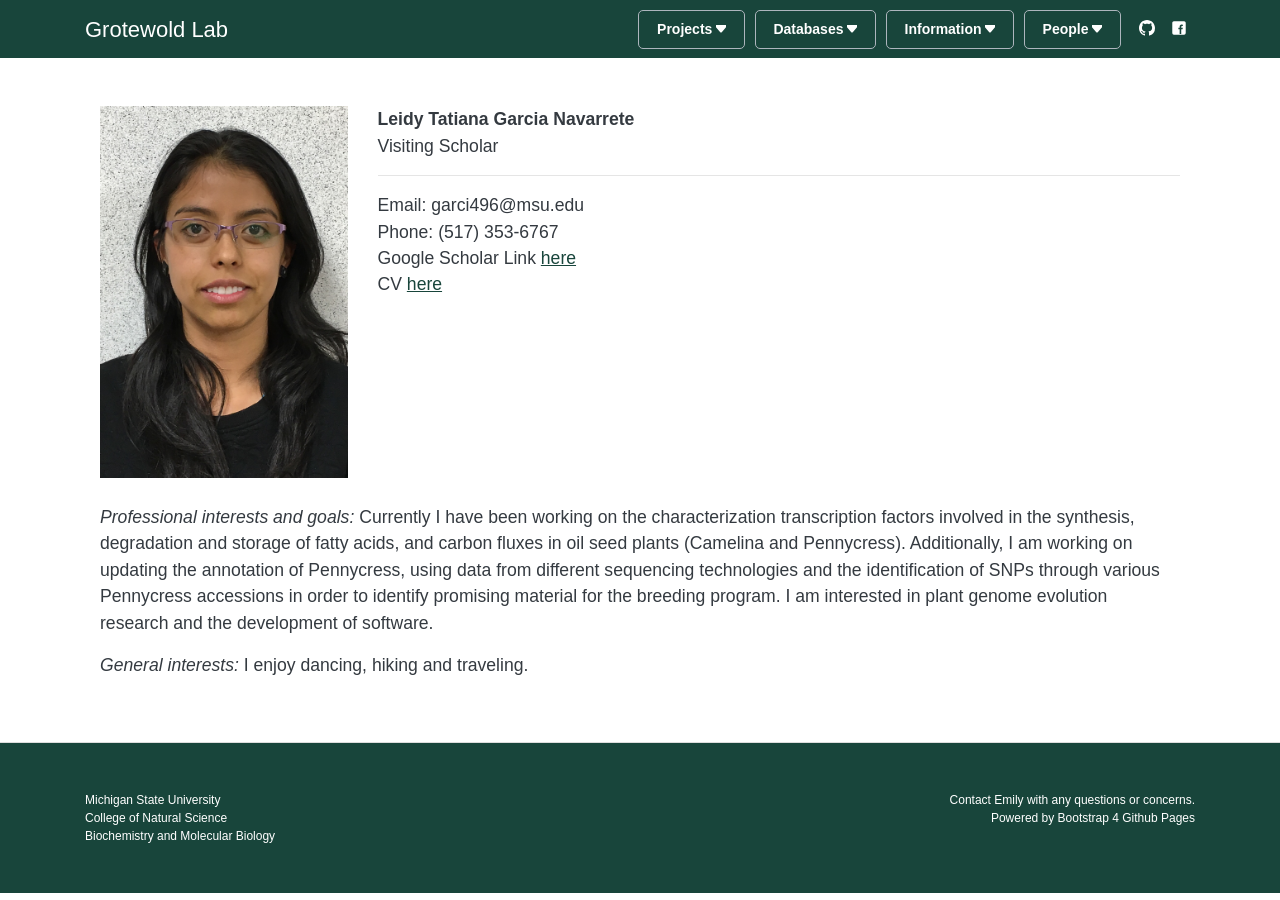
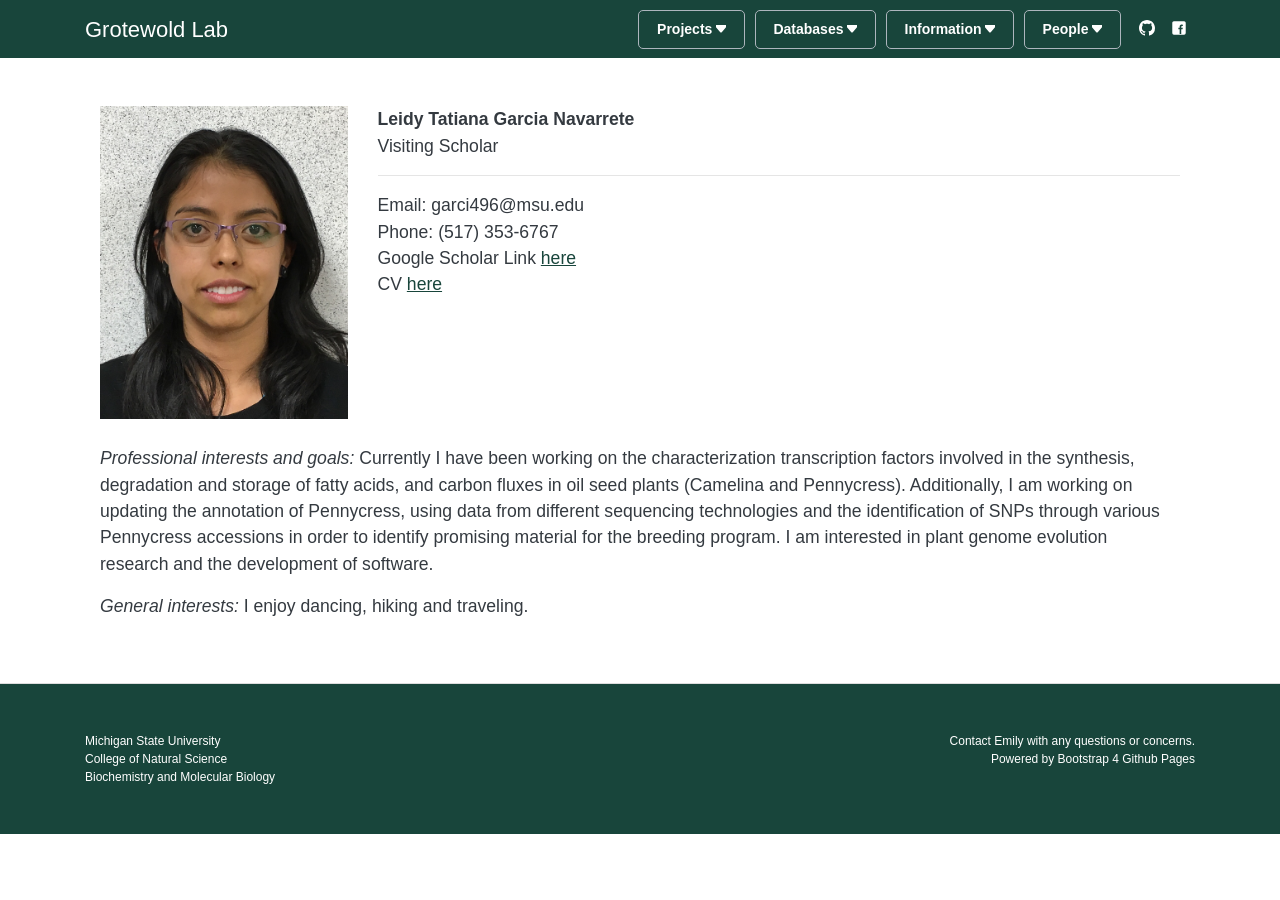
Before and after one commit to grotewold-lab/grotewold-lab.github.io, a Jekyll site: the page built from people/tatiana-garcia.md, in a window 1280 px wide. Built offline with Jekyll 4.4.1, drawn with Linux system fonts in a browser that asks for light colours.

Commit message:
Update tatiana-garcia.md

```diff
--- a/people/tatiana-garcia.md
+++ b/people/tatiana-garcia.md
@@ -3,7 +3,7 @@ layout: person
 permalink: /tatiana-garcia
 title: Leidy Tatiana Garcia Navarrete
 position: Visiting Scholar
-image: garcia-navarrete-tatiana.jpg
+image: tatiana.jpeg
 email: garci496@msu.edu
 phone: (517) 353-6767
 link: https://scholar.google.com/citations?user=M5-Xa0IAAAAJ&hl=en
```
